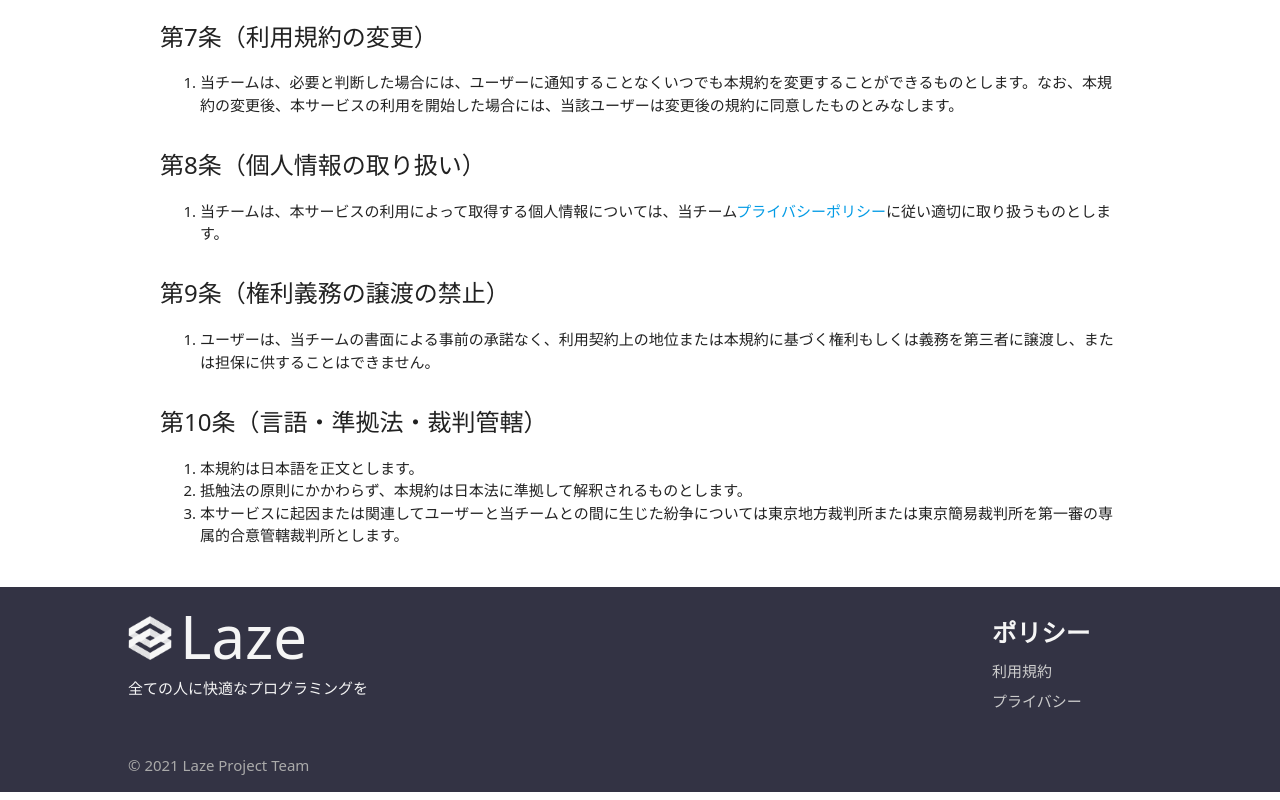
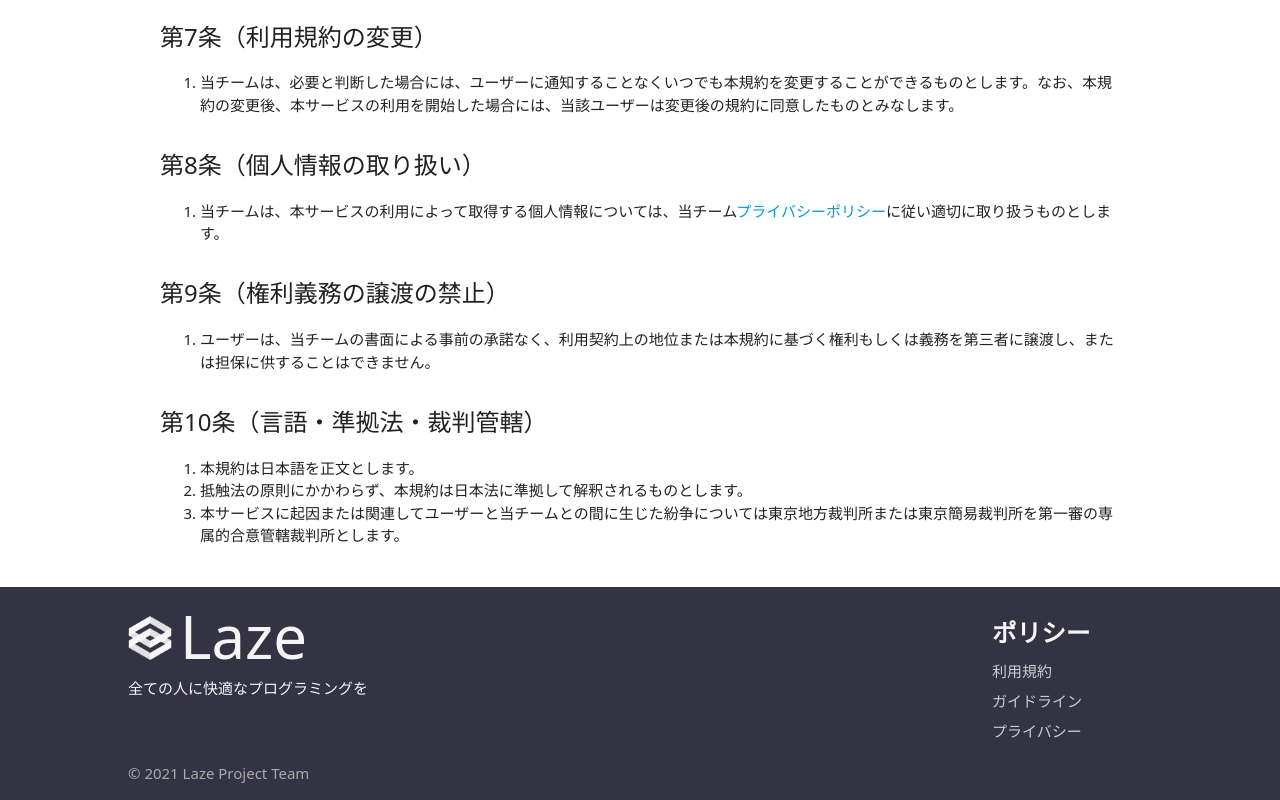
Before and after one commit to Laze-Project-Team/LazeFront, a website: page client/terms.html in a window 1280 px wide. Shown: the part 1809-2609 px from the top of the page. Drawn offline with Linux system fonts and the light colour scheme; files whose address does not match are found by name.

Commit message:
フッターを更新

```diff
--- a/client/terms.html
+++ b/client/terms.html
@@ -228,6 +228,7 @@
           <h5>ポリシー</h5>
           <div class="sitemap">
             <a href="/terms">利用規約</a>
+            <a href="/guideline">ガイドライン</a>
             <a href="/privacy">プライバシー</a>
           </div>
         </div>
```
Also changed, not shown: client/err404.html (+3 -1 lines).
